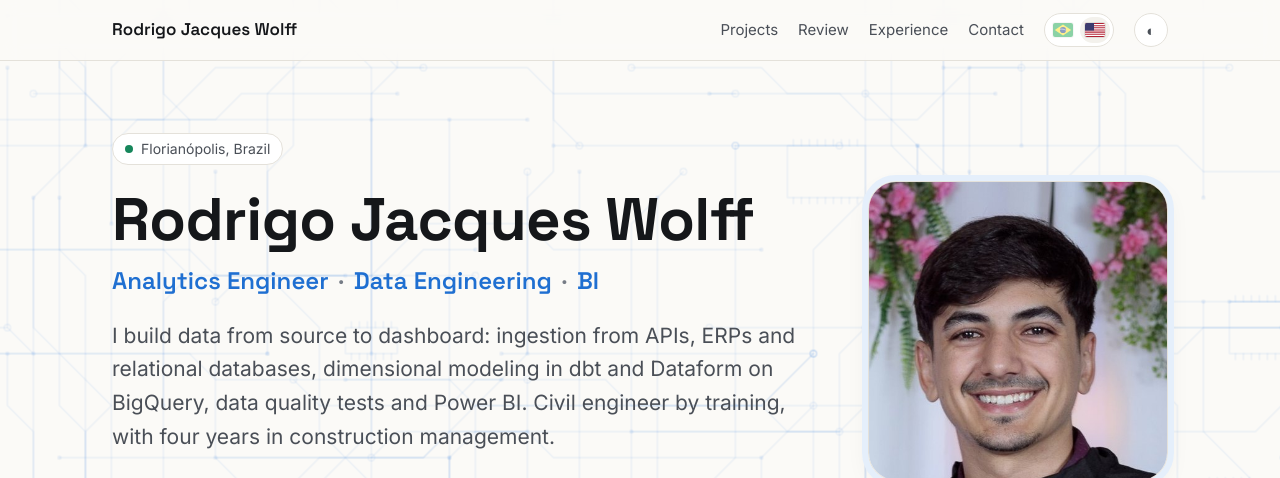
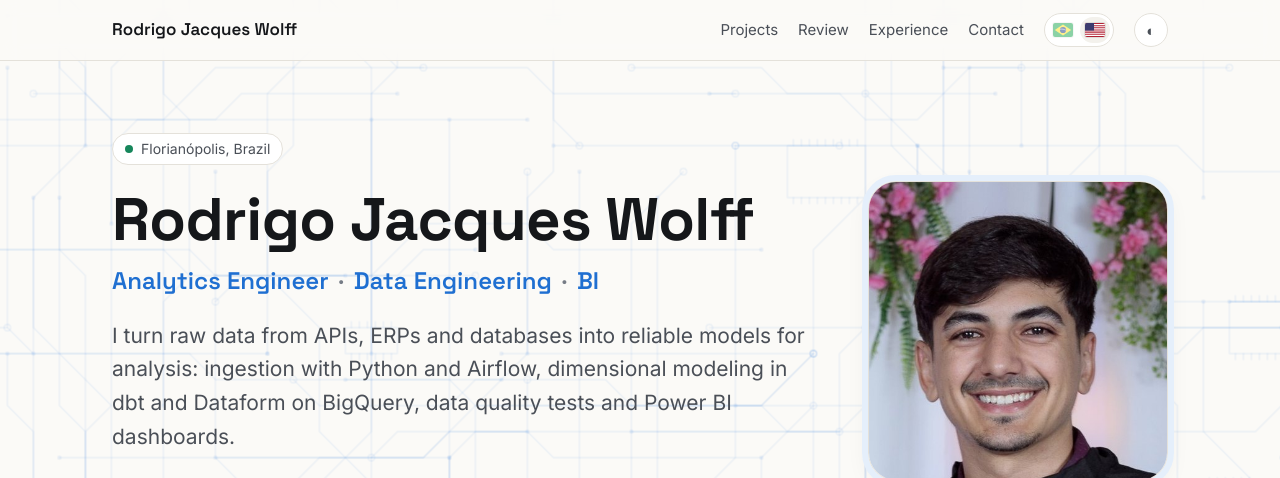
Before and after one commit to RodrigoJacquesW/RodrigoJacquesW.github.io, a plain HTML site: page en/index.html in a window 1280 px wide. Shown: the top 478 px of the page. Drawn offline with Linux system fonts and the light colour scheme.

Commit message:
content: hero lead focused on what I deliver
Co-Authored-By: Claude Opus 5.5 <noreply@anthropic.com>

```diff
--- a/en/index.html
+++ b/en/index.html
@@ -46,7 +46,7 @@
     <span class="eyebrow"><span class="dot"></span>Florianópolis, Brazil</span>
     <h1>Rodrigo Jacques Wolff</h1>
     <p class="role">Analytics Engineer <span>·</span> Data Engineering <span>·</span> BI</p>
-    <p class="lead">I build data from source to dashboard: ingestion from APIs, ERPs and relational databases, dimensional modeling in dbt and Dataform on BigQuery, data quality tests and Power BI. Civil engineer by training, with four years in construction management.</p>
+    <p class="lead">I turn raw data from APIs, ERPs and databases into reliable models for analysis: ingestion with Python and Airflow, dimensional modeling in dbt and Dataform on BigQuery, data quality tests and Power BI dashboards.</p>
     <div class="btns">
       <a class="btn primary" href="#projects">See projects</a>
       <a class="btn" href="https://www.linkedin.com/in/rodrigo-jacques-wolff/" target="_blank" rel="noopener">
```
Also changed, not shown: index.html (+1 -1 lines).
